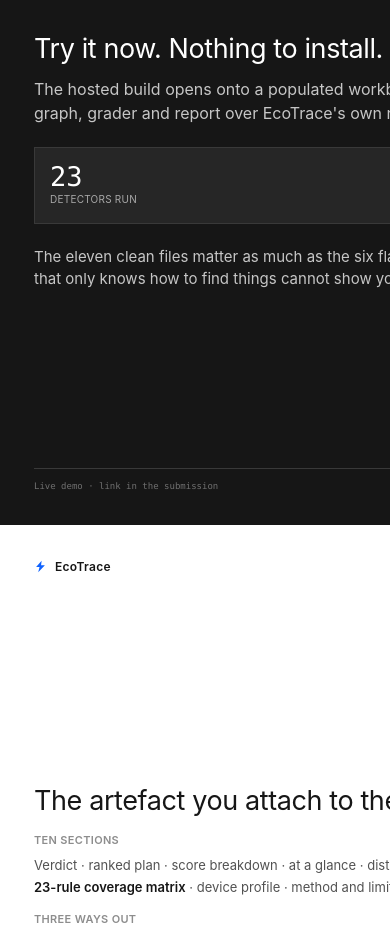
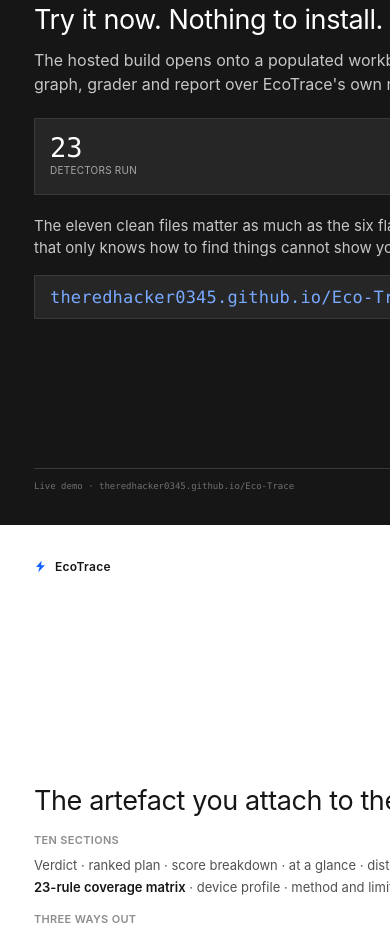
Before and after one commit to theredhacker0345/Eco-Trace, a website: page docs/deck/deck.html in a window 390 px wide. Shown: the part 3795-4724 px from the top of the page. Drawn offline with Linux system fonts and the light colour scheme.

Commit message:
docs(deck): print the live demo URL on the slides
The deck promised a live demo in prose and pointed the reader at 'the
submission' for the address. That is fine for a presenter and useless for the
artifact itself: this PDF is submitted as a file and read on its own, often on a
laptop with no browser and no submission form open beside it. A judge who has
to guess where the demo is, will not go looking.

The address is now set in monospace on the demo slide and repeated on the
closing slide, sized to be read off the page and typed by hand rather than
clicked -- a PDF read on a phone or printed to paper has no working hyperlink,
and this one is submitted as a file. The closing slide's repository and release
cards now name the actual locations instead of describing them.

Regenerate with npm run deck.

```diff
--- a/docs/deck/deck.html
+++ b/docs/deck/deck.html
@@ -145,6 +145,22 @@
 .t-ok { color: var(--green); background: rgba(25,128,56,0.09); }
 
 .pill { display: inline-block; padding: 2px 8px; border: 1px solid var(--ink-3); font-size: 10px; font-family: var(--mono); }
+
+/* The live demo URL, set large enough to be read off a slide and typed by
+   hand. It is printed rather than hyperlinked on purpose: a PDF read on a
+   phone or printed to paper has no working link, and this deck is submitted as
+   a file. */
+.demo-url {
+  margin-top: 16px;
+  padding: 11px 15px;
+  border: 1px solid #393939;
+  background: #262626;
+  color: #78a9ff;
+  font-family: var(--mono);
+  font-size: 17px;
+  letter-spacing: 0.2px;
+  align-self: flex-start;
+}
 ul.tick { list-style: none; }
 ul.tick li { position: relative; padding-left: 17px; margin-bottom: 7px; font-size: 13px; line-height: 19px; color: var(--ink-2); }
 ul.tick li::before { content: "✓"; position: absolute; left: 0; color: var(--green); font-weight: 700; }
@@ -264,9 +280,14 @@
       <div class="card" style="background:#262626;border-color:#393939"><div class="card--num" style="color:#fff">4</div><div class="card--lbl" style="color:#a8a8a8">hops in the deepest chain</div></div>
       <div class="card" style="background:#262626;border-color:#393939"><div class="card--num" style="color:#fff">17</div><div class="card--lbl" style="color:#a8a8a8">sources, 11 of them clean</div></div>
     </div>
-    <p style="margin-top:22px">The eleven clean files matter as much as the six flagged ones. They are what the coverage matrix renders as an explicit zero — <strong>"checked and clean" is a result</strong>, and a tool that only knows how to find things cannot show you it looked.</p>
+    <p style="margin-top:20px">The eleven clean files matter as much as the six flagged ones. They are what the coverage matrix renders as an explicit zero — <strong>"checked and clean" is a result</strong>, and a tool that only knows how to find things cannot show you it looked.</p>
+
+    <!-- The URL is printed on the slide rather than promised in prose. This
+         document gets read offline, by someone who will not have the
+         submission form open next to it. -->
+    <div class="demo-url">theredhacker0345.github.io/Eco-Trace</div>
   </div>
-  <div class="s-foot">Live demo &middot; link in the submission</div>
+  <div class="s-foot">Live demo &middot; theredhacker0345.github.io/Eco-Trace</div>
 </section>
 
 <!-- 7 · Report -->
@@ -374,10 +395,11 @@
     <p class="title-sub">The expensive part of a battery bug is not finding it. It is finding it again in six weeks, because nobody changed the decision that caused it.</p>
     <div class="g3" style="margin-top:26px;max-width:640px">
       <div class="card" style="background:#262626;border-color:#393939"><h3 style="color:#a8a8a8">Live demo</h3><p style="font-size:12px;color:#e0e0e0">Opens populated. No install, no key.</p></div>
-      <div class="card" style="background:#262626;border-color:#393939"><h3 style="color:#a8a8a8">Repository</h3><p style="font-size:12px;color:#e0e0e0">Public, with the Bob session record.</p></div>
-      <div class="card" style="background:#262626;border-color:#393939"><h3 style="color:#a8a8a8">Windows build</h3><p style="font-size:12px;color:#e0e0e0">Signed installer in Releases.</p></div>
+      <div class="card" style="background:#262626;border-color:#393939"><h3 style="color:#a8a8a8">Repository</h3><p style="font-size:12px;color:#e0e0e0">github.com/theredhacker0345/Eco-Trace</p></div>
+      <div class="card" style="background:#262626;border-color:#393939"><h3 style="color:#a8a8a8">Windows build</h3><p style="font-size:12px;color:#e0e0e0">Releases &middot; signed installer</p></div>
     </div>
-    </div>
+
+    <div class="demo-url">theredhacker0345.github.io/Eco-Trace</div>
   </div>
   <div class="s-foot">Code and Chaos &middot; IBM Bob 2.0 Hackathon &middot; September 2026</div>
 </section>
```
Also changed, not shown: 1 other file.
